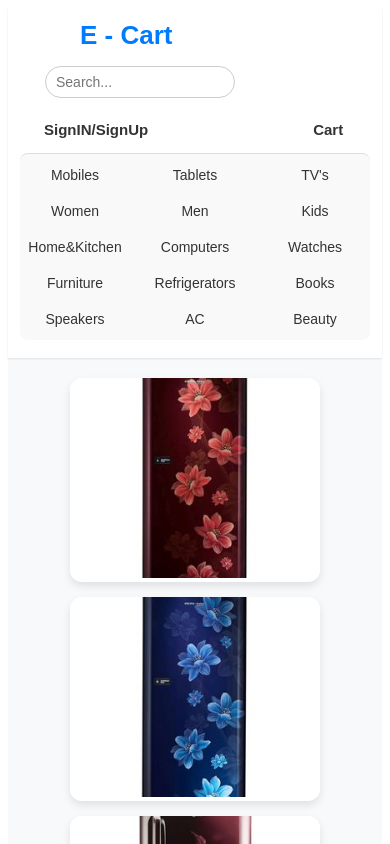
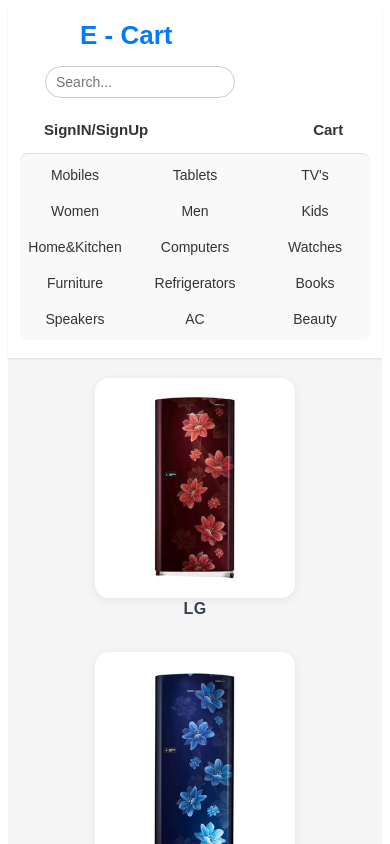
Before and after one commit to afreen2911/e-cart-project, a React (Vite) app in the folder e-cart/: page /refrigeratorpage in a window 390 px wide. Shown: the top 844 px of the page. Built offline with nearby package versions, Linux system fonts and the light colour scheme.

Commit message:
Updated RefrigeratorPage layout and Responsiveness

```diff
--- a/e-cart/src/components/Pages/RefrigeratorPage.css
+++ b/e-cart/src/components/Pages/RefrigeratorPage.css
@@ -1,51 +1,96 @@
-/* Container for all refrigerator images */
+/* fridgePage.css */
+
 .fridgePageSection {
-  display: grid;                     /* Grid layout for images */
-  grid-template-columns: repeat(auto-fit, minmax(220px, 1fr));
-  gap: 25px;                         /* Space between cards */
-  padding: 40px;
-  background-color: #f8f9fa;         /* Light background */
-  justify-items: center;             /* Center grid items */
+  display: grid;
+  grid-template-columns: repeat(4, 1fr);
+  gap: 20px;
+  justify-content: center;
+  align-items: flex-start;
+  padding: 32px;
+  background-color: #f5f5f5;
 }
 
-/* Each fridge image container */
-.fridgePageImages {
-  background: #fff;                  /* White card background */
-  border-radius: 12px;               /* Rounded corners */
-  box-shadow: 0 4px 8px rgba(0, 0, 0, 0.1); /* Soft shadow */
-  overflow: hidden;
-  transition: transform 0.3s ease, box-shadow 0.3s ease;
-  width: 100%;
-  max-width: 250px;                  /* Max width for each image card */
+.fridgeItemContainer {
+  display: flex;
+  flex-direction: column;
+  align-items: center;
+  margin-bottom: 16px;
+  transition: transform 0.2s ease;
 }
 
-/* Image styling */
-.fridgePageImages img {
-  width: 100%;
-  height: 250px;                     /* Fixed height */
-  object-fit: cover;                 /* Maintain proportion */
-  transition: transform 0.3s ease;
+.fridgeItemContainer:hover {
+  transform: translateY(-4px) scale(1.03);
 }
 
-/* Hover effects for interactivity */
-.fridgePageImages:hover {
-  transform: translateY(-6px);       /* Lift-up on hover */
-  box-shadow: 0 6px 16px rgba(0, 0, 0, 0.15);
+.fridgePageCard {
+  width: 270px;
+  height: 270px;
+  background: #fff;
+  border-radius: 14px;
+  box-shadow: 0 2px 10px rgba(0, 0, 0, 0.07);
+  display: flex;
+  justify-content: center;
+  align-items: center;
+  overflow: hidden;
+  margin-bottom: 8px;
 }
 
-.fridgePageImages:hover img {
-  transform: scale(1.05);            /* Slight zoom effect */
+.fridgePageCard img {
+  max-width: 95%;
+  max-height: 90%;
+  object-fit: contain;
+  border-radius: 10px;
+  transition: box-shadow 0.25s;
 }
 
-/* Responsive adjustments for small screens */
+.fridgeItemContainer:hover .fridgePageCard img {
+  box-shadow: 0 4px 16px rgba(0, 0, 0, 0.14);
+}
+
+.fridgeProductName {
+  font-size: 1.08rem;
+  font-weight: 500;
+  color: #374151;
+  letter-spacing: 0.03em;
+  margin: 0;
+  padding: 2px 0;
+  text-align: center;
+}
+
+/* 📱 Tablets (2 items per row) */
+@media (max-width: 1024px) and (min-width: 601px) {
+  .fridgePageSection {
+    grid-template-columns: repeat(2, 1fr);
+    gap: 24px;
+  }
+
+  .fridgePageCard {
+    width: 240px;
+    height: 240px;
+  }
+
+  .fridgeProductName {
+    font-size: 1rem;
+  }
+}
+
+/* 📱 Mobiles (1 item per row) */
 @media (max-width: 600px) {
   .fridgePageSection {
-    grid-template-columns: repeat(auto-fit, minmax(160px, 1fr));
-    gap: 15px;
+    grid-template-columns: 1fr;
+    gap: 16px;
     padding: 20px;
   }
 
-  .fridgePageImages img {
-    height: 200px;
+  .fridgePageCard {
+    width: 60%;
+    height: 220px;
+    margin: 0 auto;
+  }
+
+  .fridgeProductName {
+    font-size: 1rem;
+    font-weight: 600;
+    text-align: center;
   }
 }
--- a/e-cart/src/components/Pages/RefrigeratorPage.jsx
+++ b/e-cart/src/components/Pages/RefrigeratorPage.jsx
@@ -10,9 +10,13 @@ const RefrigeratorPage = () => {
       {
         fridgeData.map((item)=>{
             return(
-                <div className="fridgePageImages">
+              <div className="fridgeItemContainer">
+                <div className="fridgePageCard">
                     <img src={item.image} alt="" />
                 </div>
+                <h3 className='fridgeProductName'>{item.brand}</h3>
+              </div>
+
             )
         })
       }
```
